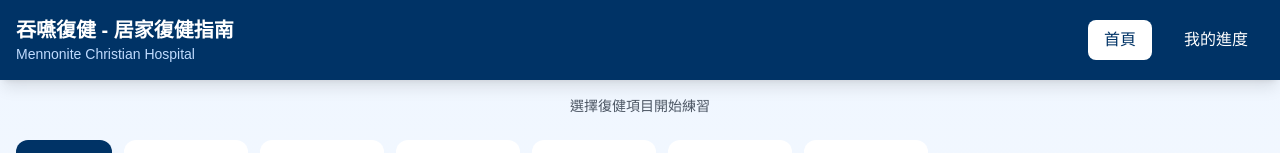
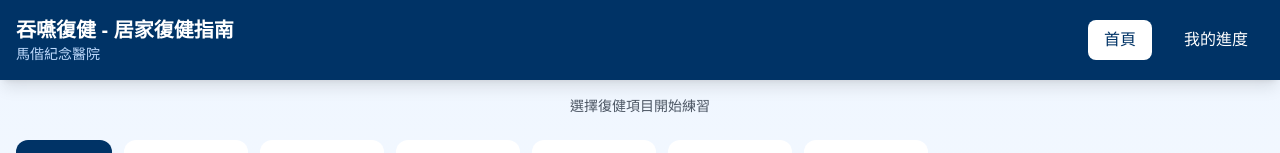
Before and after one commit to seedturtle/swallowing-rehab-web, a React (Vite) app: page / in a window 1280 px wide. Shown: the top 153 px of the page. Built offline with nearby package versions, Linux system fonts and the light colour scheme.

Commit message:
Fix: 更改醫院名稱為繁體中文

```diff
--- a/src/components/Header.tsx
+++ b/src/components/Header.tsx
@@ -10,7 +10,7 @@ export default function Header({ onNavigate, currentView }: HeaderProps) {
         <div className="flex items-center justify-between">
           <div>
             <h1 className="text-xl font-bold">吞嚥復健 - 居家復健指南</h1>
-            <p className="text-blue-200 text-sm">Mennonite Christian Hospital</p>
+            <p className="text-blue-200 text-sm">馬偕紀念醫院</p>
           </div>
 
           <nav className="flex gap-4">
```
